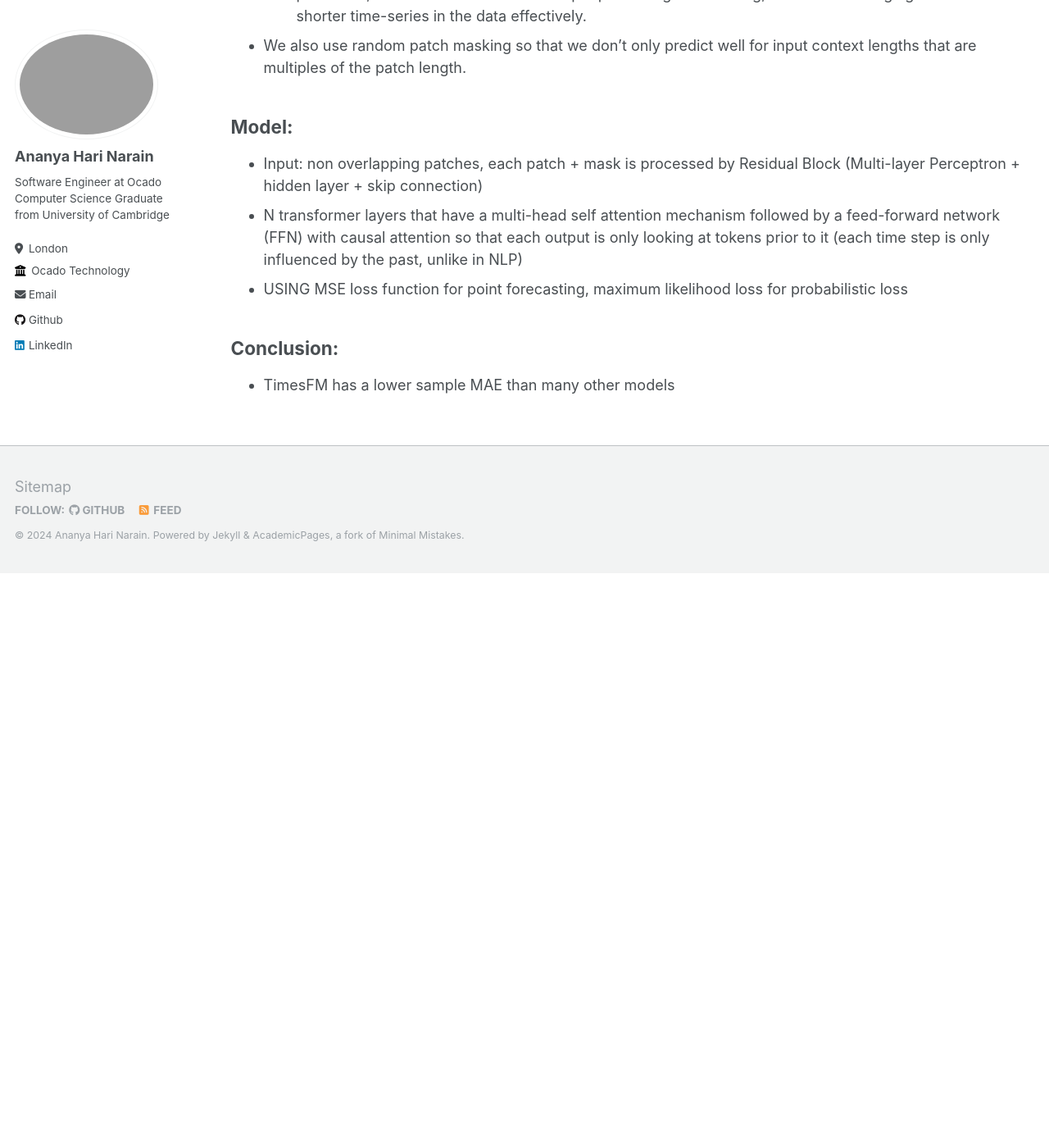
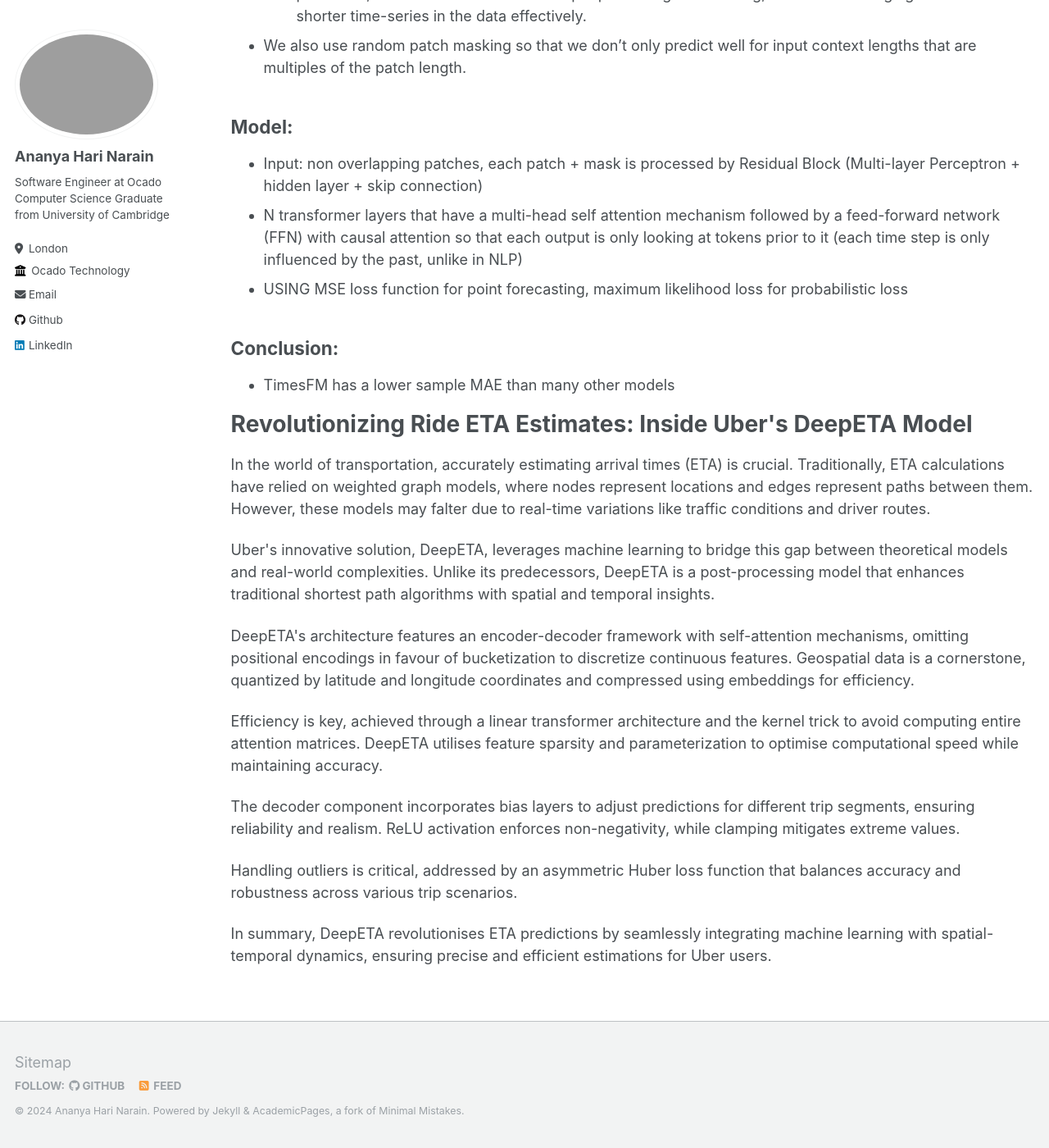
Before and after one commit to AnanyaHN27/AnanyaHN27.github.io, a Jekyll site: the page built from _pages/year-archive.html, in a window 1280 px wide and 1400 px high, scrolled down 989 px. Shown: the whole window at 82% size. Built offline with Jekyll 4.4.1, drawn with Linux system fonts in a browser that asks for light colours; before the commit the page ends 1688 px from its top, so only the background shows below that.

Commit message:
New blog post

```diff
--- a/_pages/year-archive.html
+++ b/_pages/year-archive.html
@@ -15,7 +15,7 @@ redirect_from:
     <title>Time Series Forecasting with Decoder-Only Foundation Model</title>
 </head>
 <body>
-
+<article>
 <h1>A decoder-only foundation model for time-series forecasting</h1>
 
 <ul>
@@ -54,6 +54,16 @@ redirect_from:
 <ul>
     <li>TimesFM has a lower sample MAE than many other models</li>
 </ul>
-
+</article>
+<article>
+    <h1>Revolutionizing Ride ETA Estimates: Inside Uber's DeepETA Model</h1>
+    <p>In the world of transportation, accurately estimating arrival times (ETA) is crucial. Traditionally, ETA calculations have relied on weighted graph models, where nodes represent locations and edges represent paths between them. However, these models may falter due to real-time variations like traffic conditions and driver routes.</p>
+    <p>Uber's innovative solution, DeepETA, leverages machine learning to bridge this gap between theoretical models and real-world complexities. Unlike its predecessors, DeepETA is a post-processing model that enhances traditional shortest path algorithms with spatial and temporal insights.</p>
+    <p>DeepETA's architecture features an encoder-decoder framework with self-attention mechanisms, omitting positional encodings in favour of bucketization to discretize continuous features. Geospatial data is a cornerstone, quantized by latitude and longitude coordinates and compressed using embeddings for efficiency.</p>
+    <p>Efficiency is key, achieved through a linear transformer architecture and the kernel trick to avoid computing entire attention matrices. DeepETA utilises feature sparsity and parameterization to optimise computational speed while maintaining accuracy.</p>
+    <p>The decoder component incorporates bias layers to adjust predictions for different trip segments, ensuring reliability and realism. ReLU activation enforces non-negativity, while clamping mitigates extreme values.</p>
+    <p>Handling outliers is critical, addressed by an asymmetric Huber loss function that balances accuracy and robustness across various trip scenarios.</p>
+    <p>In summary, DeepETA revolutionises ETA predictions by seamlessly integrating machine learning with spatial-temporal dynamics, ensuring precise and efficient estimations for Uber users.</p>
+  </article>
 </body>
 </html>
```
